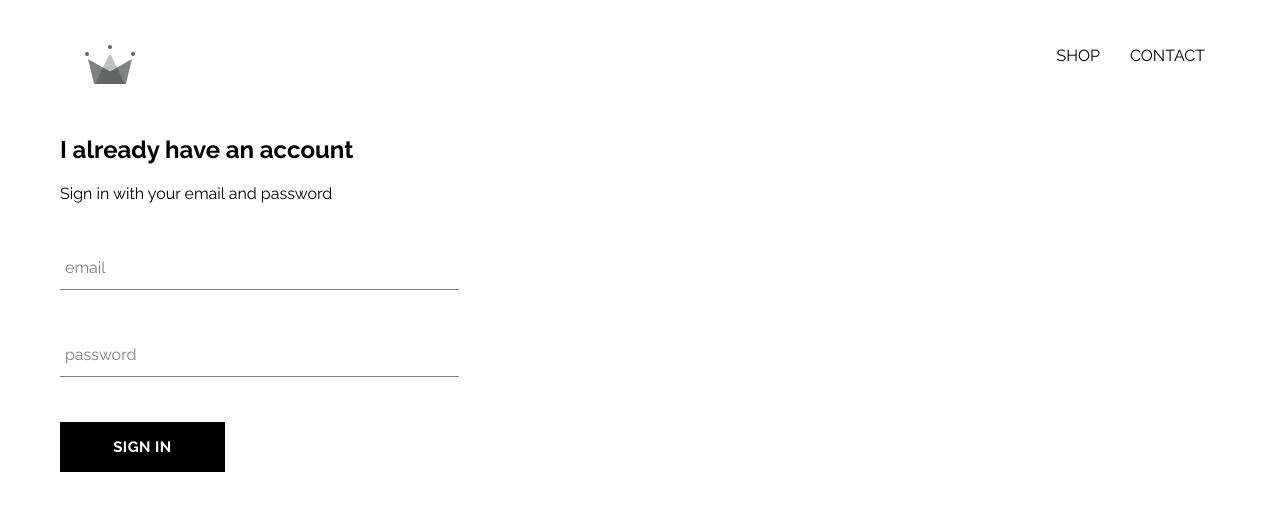
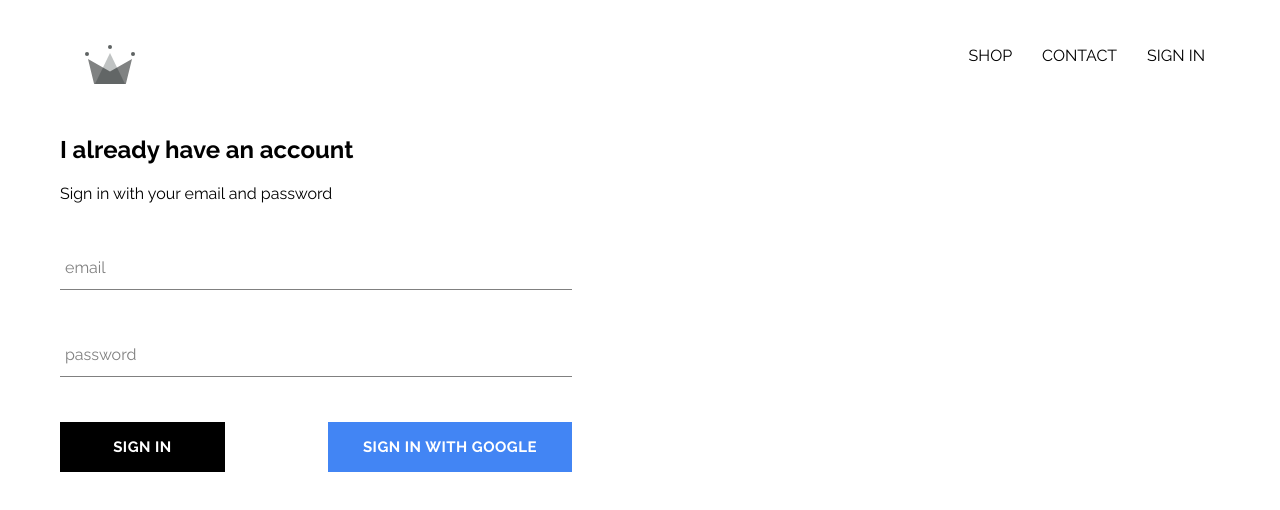
Before and after one commit to diamond122/ecommerce-firebase-react, a React (Create React App) app: page /signin in a window 1280 px wide. Shown: the top 510 px of the page. Built offline with nearby package versions, Linux system fonts and the light colour scheme; no server answers.

Commit message:
Implemented firebase and created sign-in/sign-out method

```diff
--- a/package.json
+++ b/package.json
@@ -3,6 +3,7 @@
   "version": "0.1.0",
   "private": true,
   "dependencies": {
+    "firebase": "^7.6.2",
     "node-sass": "^4.12.0",
     "react": "^16.9.0",
     "react-dom": "^16.9.0",
--- a/src/App.css
+++ b/src/App.css
@@ -7,3 +7,7 @@ a {
   text-decoration: none;
   color: black;
 }
+
+* {
+  box-sizing: border-box;
+}
--- a/src/App.js
+++ b/src/App.js
@@ -5,11 +5,33 @@ import HomePage from './pages/homepage/homepage.component'
 import ShopPage from './pages/shop/shop.component'
 import SignInSignUp from './pages/SignInSignUp/SignInSignUp.component'
 import Header from './components/header/header.component'
+import { auth } from './firebase/firebase.utils';
 
-function App() {
+class App extends React.Component {
+  constructor() {
+    super();
+    this.state = {
+      currentUser: null
+    }
+  }
+
+  unsubscribeFromAuth = null;
+
+  componentDidMount() {
+    this.unsubscribeFromAuth = auth.onAuthStateChanged(user => {
+      this.setState({ currentUser: user });
+      console.log(user);
+    })
+  }
+
+  componentWillUnmount() {
+    this.unsubscribeFromAuth();
+  }
+
+  render() {
     return (
       <div>
-      <Header />
+        <Header currentUser={this.state.currentUser} />
         <Switch>
           <Route exact path='/' component={ HomePage } />
           <Route path='/shop' component={ ShopPage } />
@@ -19,4 +41,6 @@ function App() {
     );
   }
 
+}
+
 export default App;
--- a/src/components/custom-button/custom-button.component.jsx
+++ b/src/components/custom-button/custom-button.component.jsx
@@ -1,8 +1,9 @@
 import React from 'react';
 import './custom-button.styles.scss'
 
-const CustomButton = ({ children, ...otherProps}) => (
-    <button className='custom-button' {...otherProps}>
+const CustomButton = ({ children, isGoogleSignIn, ...otherProps}) => (
+    <button className={`${isGoogleSignIn ? 'google-sign-in': ''} custom-button`}
+            {...otherProps}>
         { children }
     </button>
 )
--- a/src/components/custom-button/custom-button.styles.scss
+++ b/src/components/custom-button/custom-button.styles.scss
@@ -19,4 +19,14 @@
         color: black;
         border: 1px solid black;
     }
+
+    &.google-sign-in {
+        background-color: #4285f4;
+        color: white;
+
+        &:hover {
+            background-color: #357ae8;
+            border: none;
+        }
+    }
 }
--- a/src/components/header/header.component.jsx
+++ b/src/components/header/header.component.jsx
@@ -1,10 +1,11 @@
 import React from 'react';
 import { Link } from 'react-router-dom';
+import { auth } from '../../firebase/firebase.utils';
 import { ReactComponent as Logo } from '../../assets/crown.svg';
 
 import './header.styles.scss';
 
-const Header = () => (
+const Header = ({ currentUser }) => (
     <div className='header'>
         <Link className='logo-container' to="/">
             <Logo className='logo' />
@@ -13,6 +14,13 @@ const Header = () => (
         <div className='options'>
             <Link className='option' to='/shop'>SHOP</Link>
             <Link className='option' to='/shop'>CONTACT</Link>
+            {
+                currentUser ?
+                <div className='option'
+                     onClick={() => auth.signOut()}>SIGN OUT</div>
+                :
+                <Link className='option' to='/signin'>SIGN IN</Link>
+            }
         </div>
     </div>
 )
--- a/src/components/header/header.styles.scss
+++ b/src/components/header/header.styles.scss
@@ -20,6 +20,7 @@
 
         .option {
             padding: 10px 15px;
+            cursor: pointer;
         }
     }
 }
--- a/src/components/sign-in/sign-in.component.jsx
+++ b/src/components/sign-in/sign-in.component.jsx
@@ -1,6 +1,7 @@
 import React from 'react';
 import FormInput from  '../form-input/form-input.component';
 import CustomButton from '../custom-button/custom-button.component';
+import { signInWithGoogle } from '../../firebase/firebase.utils';
 import './sign-in.styles.scss';
 
 class SignIn extends React.Component {
@@ -43,9 +44,12 @@ class SignIn extends React.Component {
                         label='password'
                         required />
 
-                    <CustomButton type="submit">
-                        Sign In
-                    </CustomButton>
+                    <div className="buttons">
+                        <CustomButton type="submit"> Sign In </CustomButton>
+                        <CustomButton onClick={signInWithGoogle} isGoogleSignIn>
+                            Sign in with Google
+                        </CustomButton>
+                    </div>
                 </form>
             </div>
         )
--- a/src/components/sign-in/sign-in.styles.scss
+++ b/src/components/sign-in/sign-in.styles.scss
@@ -1,9 +1,13 @@
 .sign-in {
-    width: 30vw;
+    width: 40vw;
     display: flex;
     flex-direction: column;
 
     .title {
         margin: 10px 0;
     }
+    .buttons {
+        display: flex;
+        justify-content: space-between;
+    }
 }
--- /dev/null
+++ b/src/firebase/firebase.utils.js
@@ -0,0 +1,25 @@
+import firebase from 'firebase/app';
+import 'firebase/firestore';
+import 'firebase/auth';
+
+const config = {
+    apiKey: "AIzaSyBpe1XV-OYUDt7gwincCyv3m93DxuClD0Y",
+    authDomain: "manny-s-store.firebaseapp.com",
+    databaseURL: "https://manny-s-store.firebaseio.com",
+    projectId: "manny-s-store",
+    storageBucket: "manny-s-store.appspot.com",
+    messagingSenderId: "271314082099",
+    appId: "1:271314082099:web:0caa3391d3011ab84d0646",
+    measurementId: "G-8DK9KRSZHP"
+}
+
+firebase.initializeApp(config);
+
+export const auth = firebase.auth();
+export const firestore = firebase.firestore();
+
+const provider = new firebase.auth.GoogleAuthProvider();
+provider.setCustomParameters({prompt: 'select_account'});
+export const signInWithGoogle = () => auth.signInWithPopup(provider);
+
+export default firebase;
```
Also changed, not shown: 1 other file (tests, documents, lock files or other folders). Lines whose indentation alone changed are shown as unchanged.
